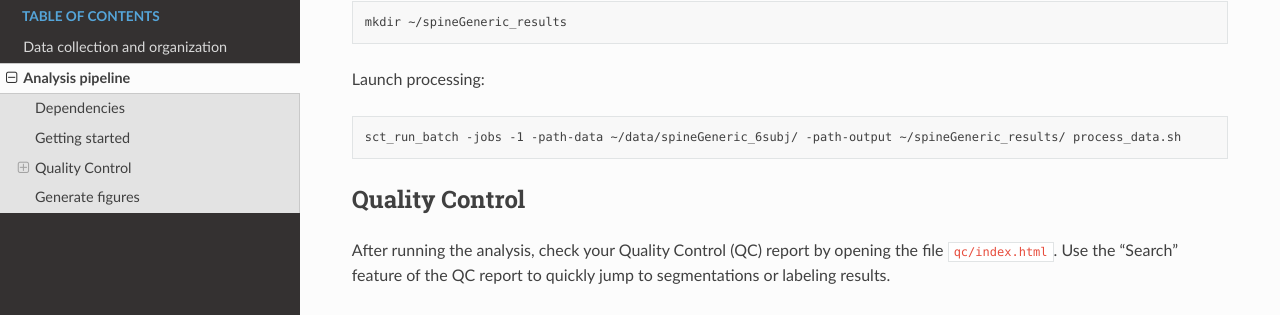
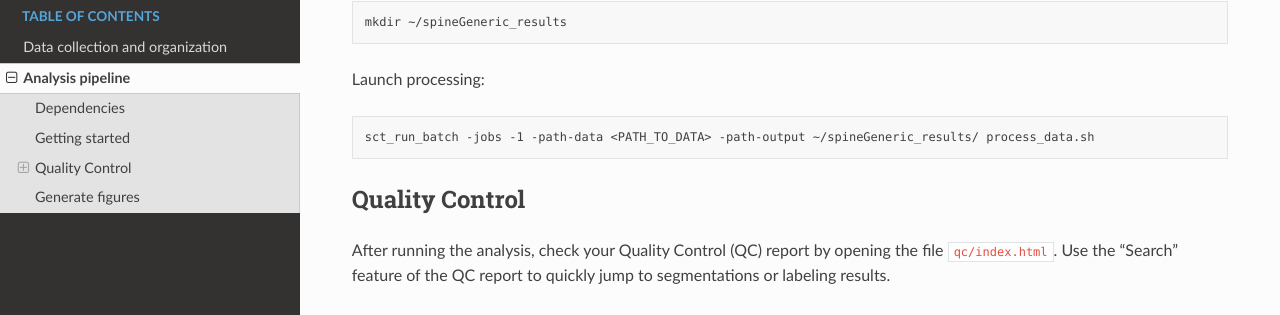
Before and after one commit to spine-generic/spine-generic, a Sphinx documentation site: the page built from docs/analysis_pipeline.rst, in a window 1280 px wide and 900 px high, scrolled down 1017 px. Shown: the part 130-445 px from the top of the window. Built offline with Sphinx 7.4.7 and the Read the Docs theme 2.0.0, drawn with Linux system fonts in a browser that asks for light colours.

Commit message:
Updated path to data in launch processing section

```diff
--- a/docs/analysis_pipeline.rst
+++ b/docs/analysis_pipeline.rst
@@ -61,8 +61,7 @@ Launch processing:
 
 .. code-block:: bash
 
-  sct_run_batch -jobs -1 -path-data ~/data/spineGeneric_6subj/ -path-output ~/spineGeneric_results/ process_data.sh
-
+  sct_run_batch -jobs -1 -path-data <PATH_TO_DATA> -path-output ~/spineGeneric_results/ process_data.sh
 
 
 Quality Control
```
